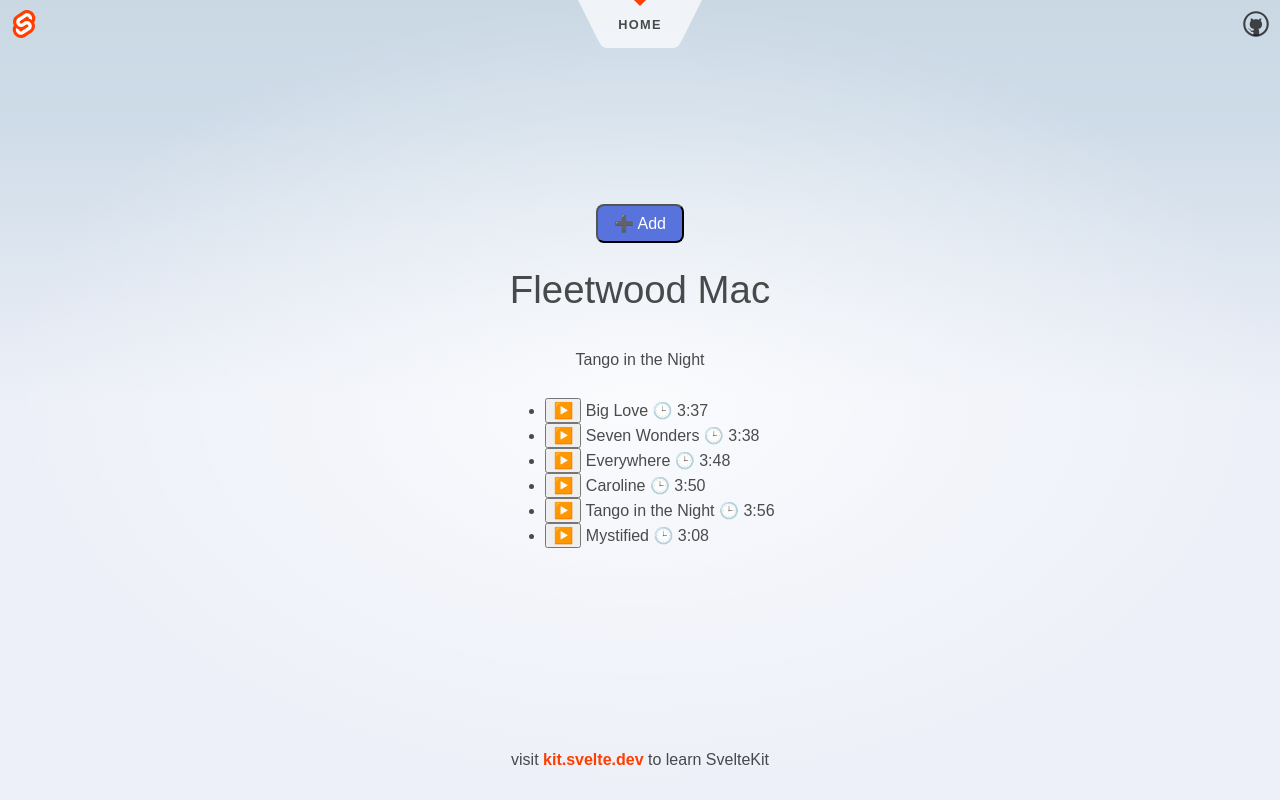
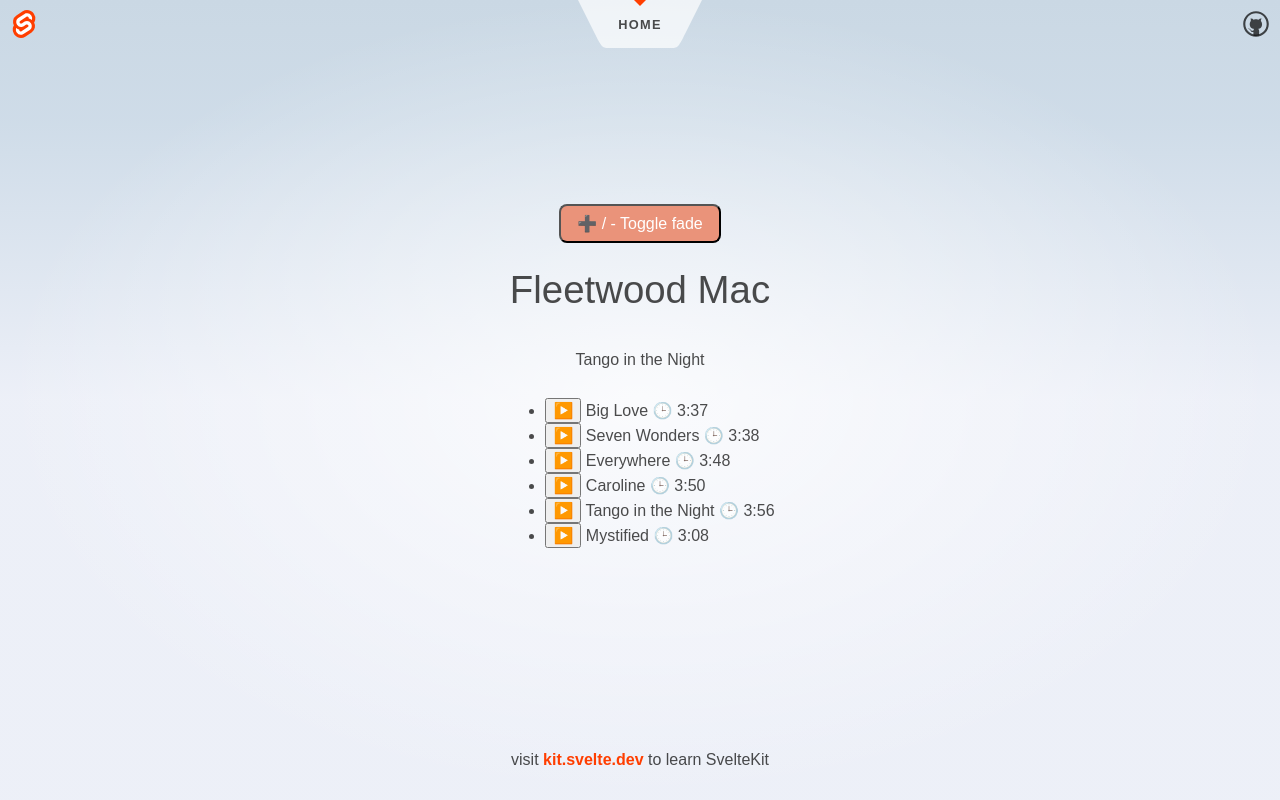
Before and after one commit to kujo205/svelte-course, a SvelteKit app: page / in a window 1280 px wide. Built offline with nearby package versions, Linux system fonts and the light colour scheme.

Commit message:
exploring transiotions

```diff
--- a/src/components/Button.svelte
+++ b/src/components/Button.svelte
@@ -10,7 +10,7 @@
 </script>
 
 
-<button class={'btn ' + variant} {...$$restProps}>
+<button class={'btn ' + variant} {...$$restProps} on:click>
 	<slot name="icon"></slot>
 	<slot name="title"></slot>
 </button>
--- a/src/routes/+page.svelte
+++ b/src/routes/+page.svelte
@@ -1,7 +1,16 @@
 <script>
+	import { fade, fly, draw, blur } from 'svelte/transition';
 	import Artist from './Artist.svelte';
 	import Album from './Album.svelte';
 	import Button from '../components/Button.svelte';
+
+	let toggled = false;
+
+	function toggleFade() {
+		console.log('clicked');
+		toggled = !toggled;
+	}
+
 
 	let artists = [
 		{
@@ -24,10 +33,22 @@
 	];
 </script>
 
-<Button variant="primary">
-	<span slot="icon">➕</span>
-	<span slot="title">Add</span>
+{#if toggled}
+	<blockquote transition:fade={{delay: 250, duration: 300}}>
+		Memories fade, but friends are forever
+	</blockquote>
+	<blockquote transition:fly={{delay: 250, duration: 300}}>
+		Memories fade, but friends are forever
+	</blockquote>
+	<blockquote transition:blur={{delay: 250, duration: 300}}>
+		Memories fade, but friends are forever
+	</blockquote>
+{/if}
+<Button variant={ toggled ? "primary" : "secondary"} on:click={toggleFade}>
+	<span slot="icon">➕ / -</span>
+	<span slot="title">Toggle fade</span>
 </Button>
+
 
 {#each artists as artist}
 	<Artist artistName={artist.name} />
```
